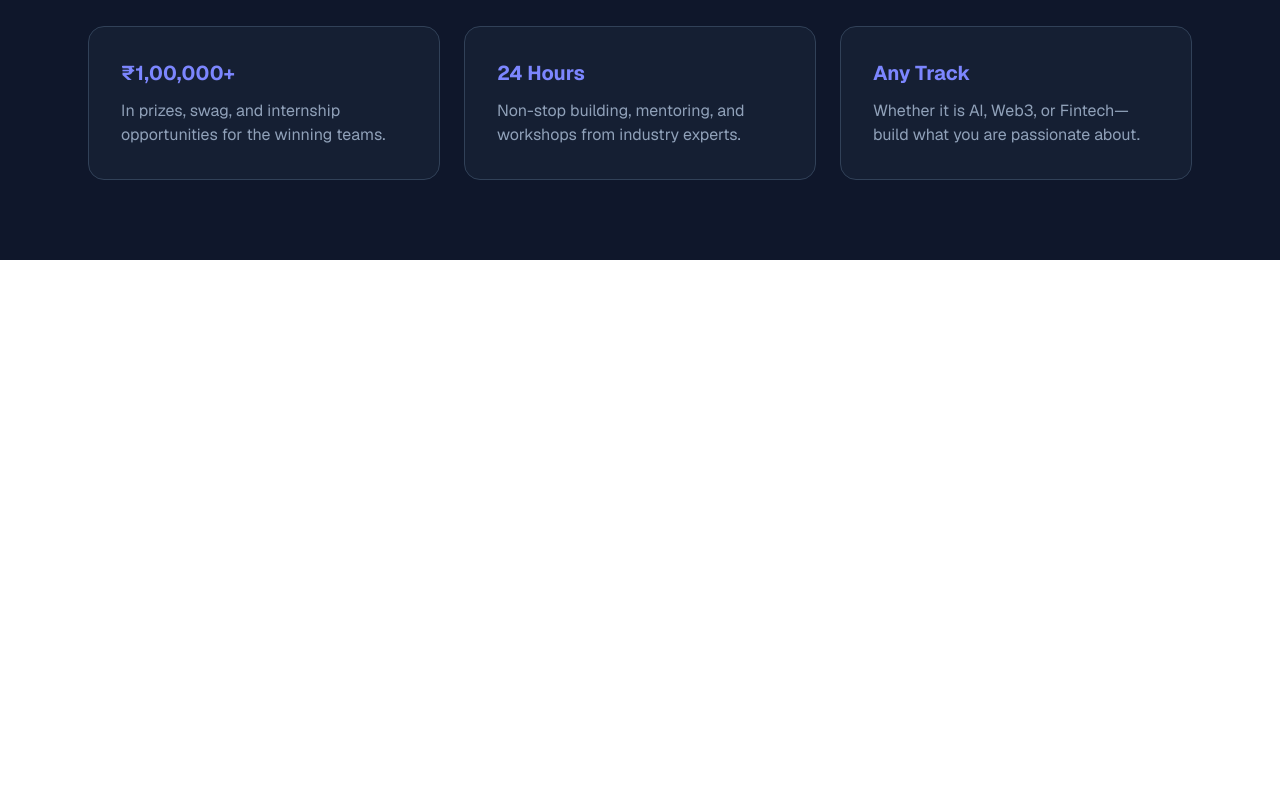
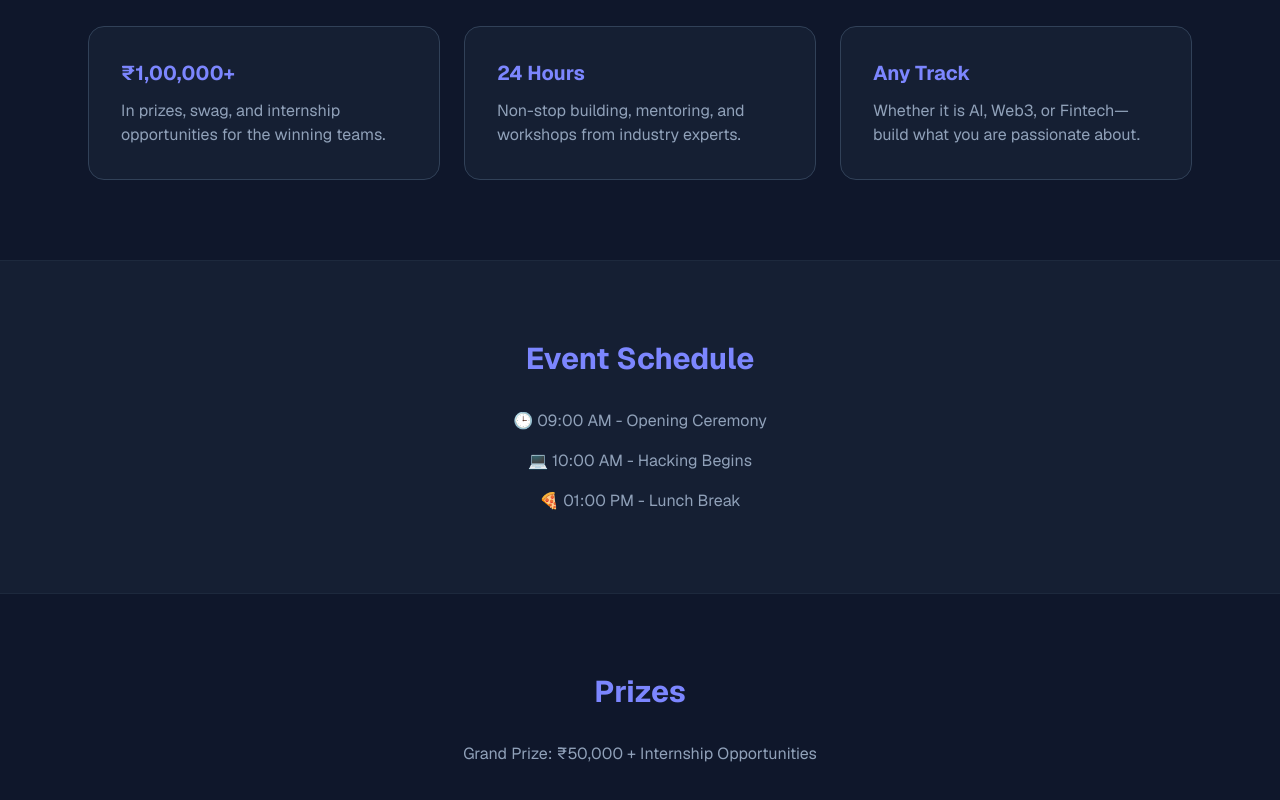
Before and after one commit to abhijeetmandal278-alt/hackathon-26, a Next.js app: page / in a window 1280 px wide. Shown: the part 663-1463 px from the top of the page. Before the commit the page ends 923 px from the top, so only its background shows below. Built offline with nearby package versions, Linux system fonts and the light colour scheme.

Commit message:
finalized landing page sections and navigation fixes

```diff
--- a/app/page.tsx
+++ b/app/page.tsx
@@ -41,7 +41,7 @@ export default function Home() {
       </section>
 
       {/* Info Cards */}
-      <section className="max-w-6xl mx-auto grid grid-cols-1 md:grid-cols-3 gap-6 px-6 py-20 border-t border-slate-800">
+      <section id="about" className="max-w-6xl mx-auto grid grid-cols-1 md:grid-cols-3 gap-6 px-6 py-20 border-t border-slate-800">
         <div className="p-8 rounded-2xl bg-slate-800/50 border border-slate-700">
           <h3 className="text-xl font-bold mb-3 text-indigo-400">₹1,00,000+</h3>
           <p className="text-slate-400">In prizes, swag, and internship opportunities for the winning teams.</p>
@@ -55,6 +55,25 @@ export default function Home() {
           <p className="text-slate-400">Whether it is AI, Web3, or Fintech—build what you are passionate about.</p>
         </div>
       </section>
+      {/* Schedule Section */}
+      <section id="schedule" className="py-20 bg-slate-800/50 border-y border-slate-800">
+        <div className="max-w-4xl mx-auto px-6 text-center">
+          <h2 className="text-3xl font-bold text-indigo-400 mb-8">Event Schedule</h2>
+          <div className="text-slate-400 space-y-4">
+            <p>🕒 09:00 AM - Opening Ceremony</p>
+            <p>💻 10:00 AM - Hacking Begins</p>
+            <p>🍕 01:00 PM - Lunch Break</p>
+          </div>
+        </div>
+      </section>
+
+      {/* Prizes Section */}
+      <section id="prizes" className="py-20">
+        <div className="max-w-4xl mx-auto px-6 text-center">
+          <h2 className="text-3xl font-bold text-indigo-400 mb-8">Prizes</h2>
+          <p className="text-slate-400">Grand Prize: ₹50,000 + Internship Opportunities</p>
+        </div>
+      </section>
     </main>
   );
 }
```
